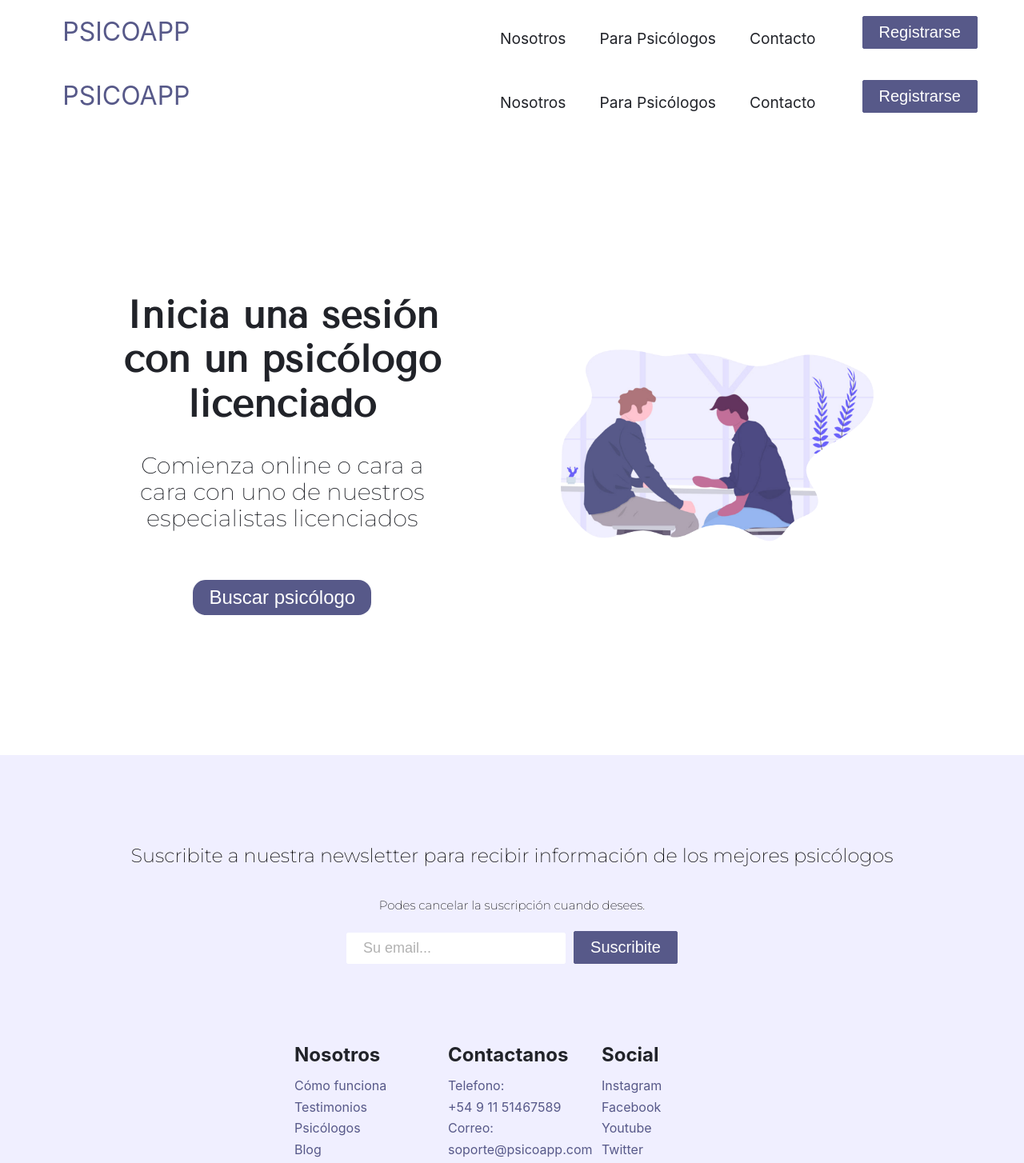
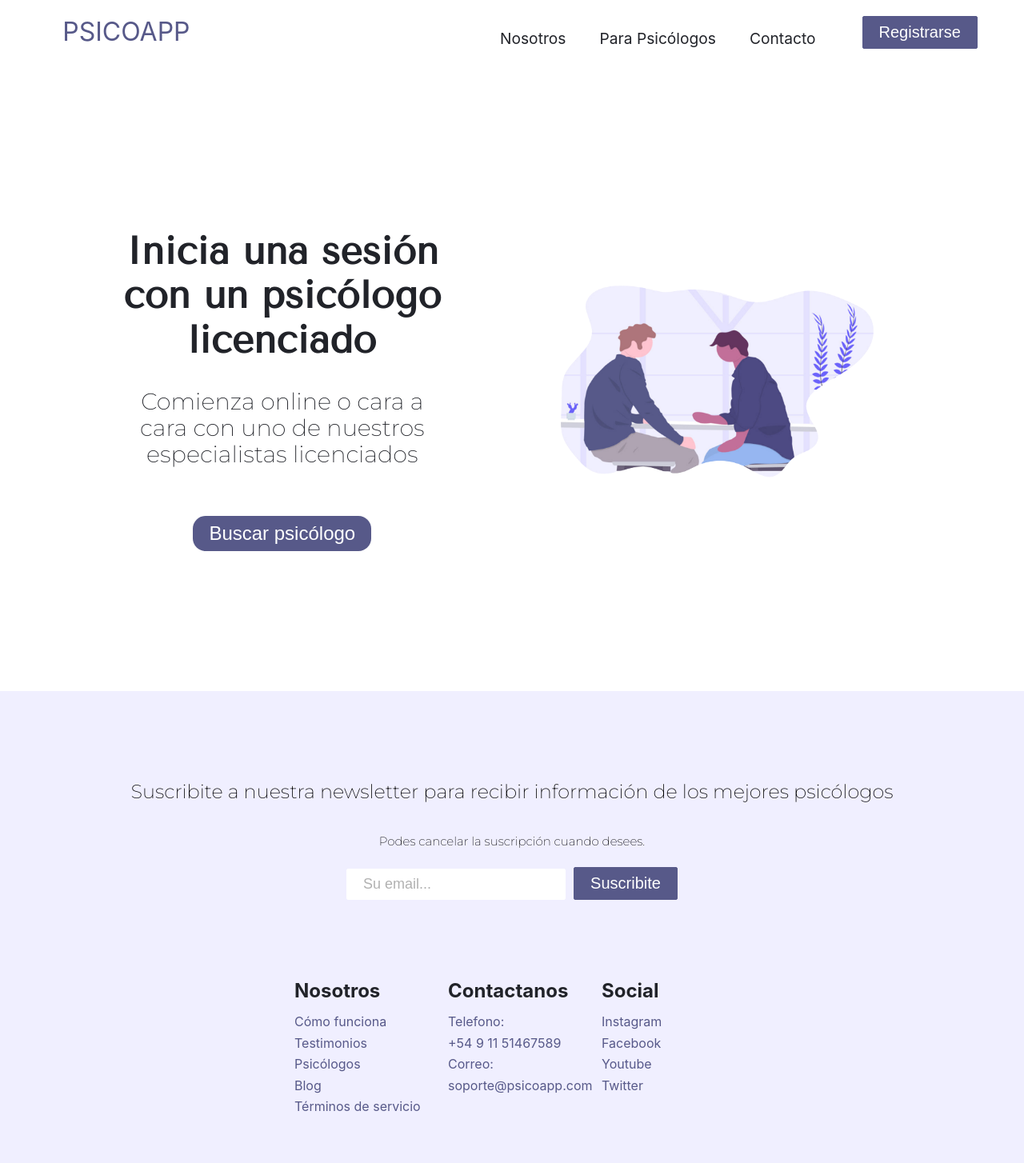
Before and after one commit to tomasld13/PF-psicoApp, a React (Create React App) app in the folder client/: page / in a window 1280 px wide. Shown: the top 1454 px of the page at 80% size. Built offline with nearby package versions, Linux system fonts and the light colour scheme.

Commit message:
retoques de los estilos de las preguntas frecuentes

```diff
--- a/client/src/Components/Home/Home.jsx
+++ b/client/src/Components/Home/Home.jsx
@@ -8,9 +8,7 @@ import Nav from '../Nav/Nav'
 export function Home() {
   return (
     <div>
-      <Nav />
       <Landing />
-      <Footer />
     </div>
   );
 }
--- a/client/src/Components/Question/Question.module.css
+++ b/client/src/Components/Question/Question.module.css
@@ -2,7 +2,7 @@
     display: flex;
     flex-direction: column;
     width: 60vw;
-    padding: 20px 0;
+    padding: 10px 0;
 }
 
 .question {
@@ -13,5 +13,6 @@
 }
 
 .desc {
-    padding-top: 20px;
+    padding-top: 0px;
+    margin:0;
 }
--- a/client/src/index.css
+++ b/client/src/index.css
@@ -70,6 +70,7 @@ hr {
   box-sizing: content-box; /* 1 */
   height: 0; /* 1 */
   overflow: visible; /* 2 */
+  margin:0;
 }
 
 /**
```
